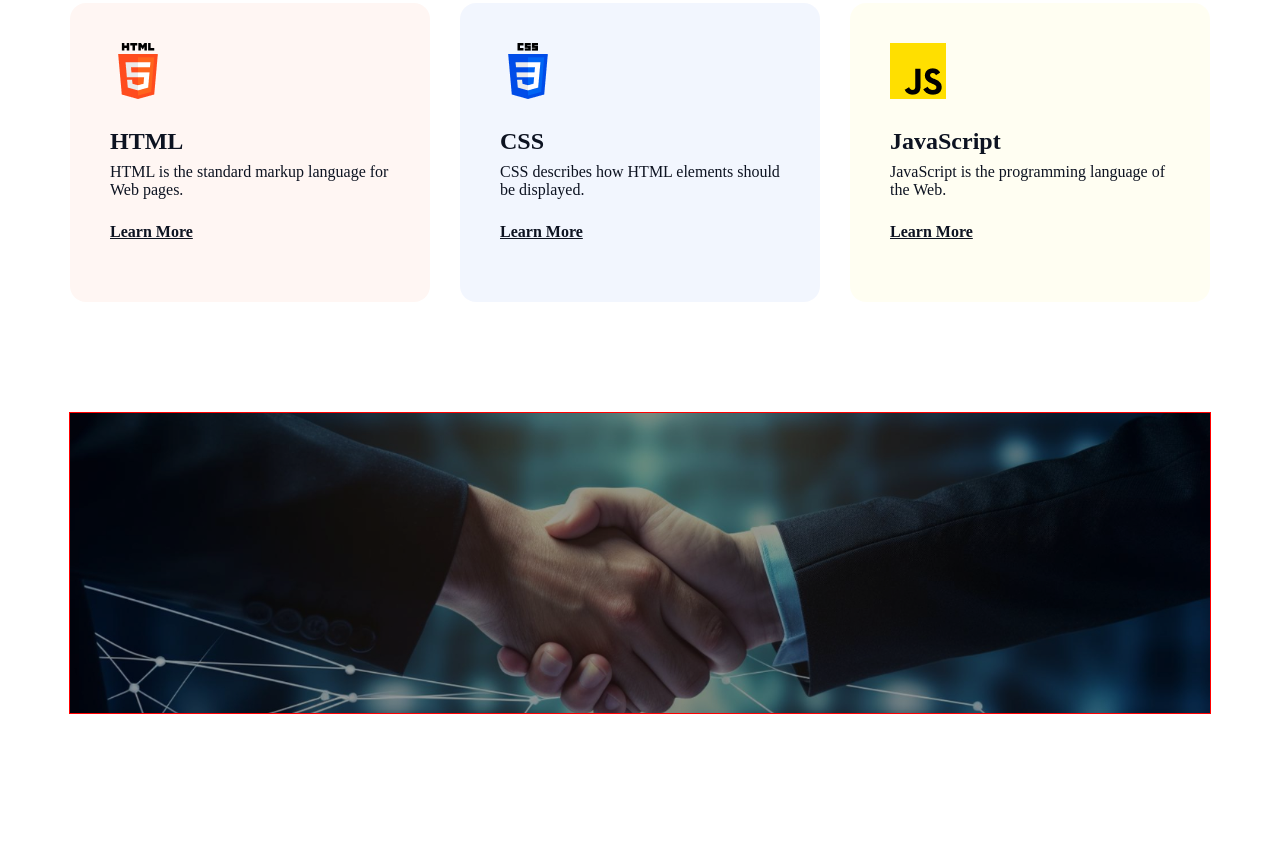
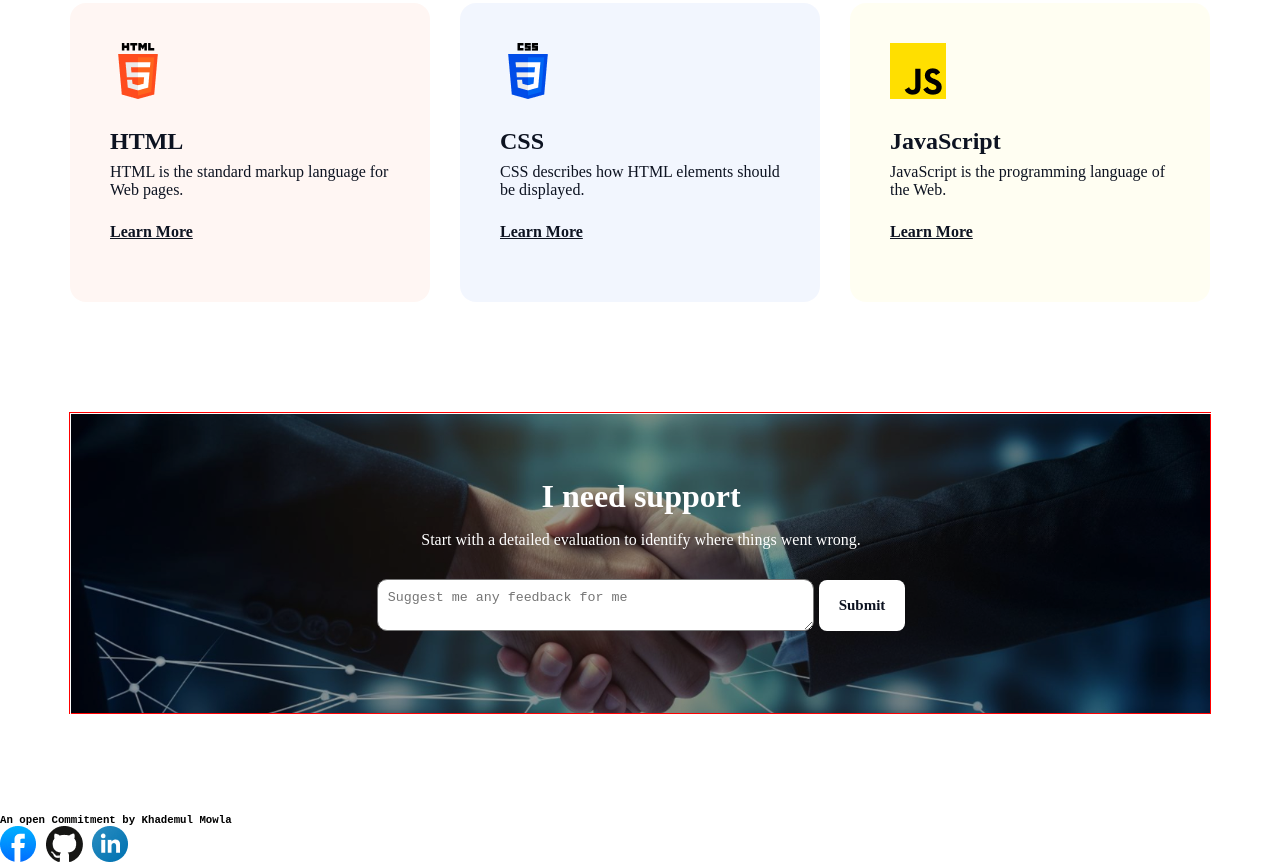
Before and after one commit to khademulmowla/assignment-1, a plain HTML site: page index.html in a window 1280 px wide. Shown: the part 3328-4195 px from the top of the page. Before the commit the page ends 4142 px from the top, so only its background shows below. Drawn offline with Linux system fonts and the light colour scheme; a web font is replaced by a local one.

Commit message:
added support section

```diff
--- a/index.html
+++ b/index.html
@@ -111,11 +111,29 @@
         </section>
         <!-- support section starts  -->
         <section class="support">
+            <div class="middle-section-support">
+                <div class="support-info">
+                    <h5>I need support</h5>
+                    <p> Start with a detailed evaluation to identify where things went wrong.</p>
+                </div>
+                <div class="input-field">
+                    <textarea class="text-area" name="" id="" cols="50" rows="2"
+                        placeholder="Suggest me any feedback for me"></textarea>
+                    <button class="support-btn">Submit</button>
+                </div>
+            </div>
 
         </section>
         <!-- section ends  -->
     </main>
-    <footer>
+    <footer class="footer">
+        <h6>An open Commitment by Khademul Mowla</h6>
+        <div>
+            <a href=""><img src="/assets/facebook.png" alt=""></a>
+            <a href=""><img src="/assets/github.png" alt=""></a>
+            <a href=""><img src="/assets/linkedin-icon 1.png" alt=""></a>
+        </div>
+
 
 
     </footer>
--- a/styles/style.css
+++ b/styles/style.css
@@ -266,3 +266,64 @@ body {
     background-size: cover;
 
 }
+
+.middle-section-support {
+    width: 1044px;
+    height: 185px;
+    border: 1px solid white;
+    /* display: flex;
+    flex-direction: column;
+    justify-content: center;
+    align-items: center; */
+    padding: 64px 48px;
+}
+
+.support-info {
+    display: flex;
+    flex-direction: column;
+    justify-content: center;
+    align-items: center;
+}
+
+.support-info h5 {
+    color: rgb(255, 255, 255);
+    font-family: Azeret Mono;
+    font-size: 32px;
+    font-weight: 700;
+    margin-bottom: 16px
+}
+
+.support-info p {
+    color: rgb(255, 255, 255);
+    font-family: Azeret Mono;
+    font-size: 16px;
+    font-weight: 400;
+    margin-bottom: 30px;
+}
+
+.input-field {
+    display: flex;
+    justify-content: center;
+    align-items: center;
+
+
+}
+
+.text-area {
+    border-radius: 10px;
+    padding: 10px;
+    margin-right: 5px;
+}
+
+.support-btn {
+    color: rgb(13, 19, 33);
+    font-family: Azeret Mono;
+    font-size: 15px;
+    font-weight: 600;
+    border: none;
+    border-radius: 8px;
+    background: rgb(255, 255, 255);
+    padding: 17px 20px;
+}
+
+/* footer starts  */
```
